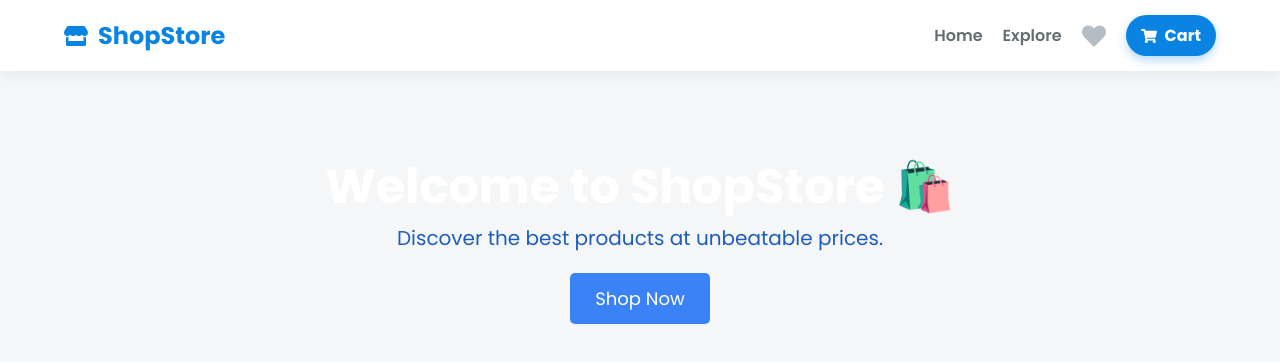
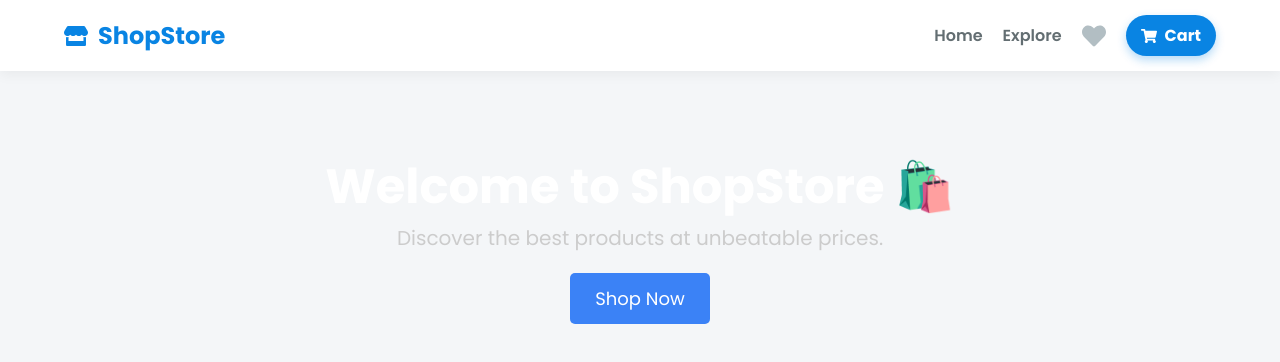
Before and after one commit to Durgesh22A/E-Commerce, a React (Vite) app: page / in a window 1280 px wide. Shown: the top 362 px of the page. Built offline with nearby package versions, Linux system fonts and the light colour scheme.

Commit message:
Update paragraph text color in Home component for improved visibility

```diff
--- a/src/App.jsx
+++ b/src/App.jsx
@@ -17,7 +17,7 @@
 const Home = () => (
   <div style={{ textAlign: "center", marginTop: "80px", color: "white" }}>
     <h1 style={{ fontSize: "48px" }}>Welcome to ShopStore 🛍️</h1>
-    <p style={{ fontSize: "20px", color: "#1f5dba" }}>
+    <p style={{ fontSize: "20px", color: "#ccc" }}>
       Discover the best products at unbeatable prices.
     </p>
     <a
```
